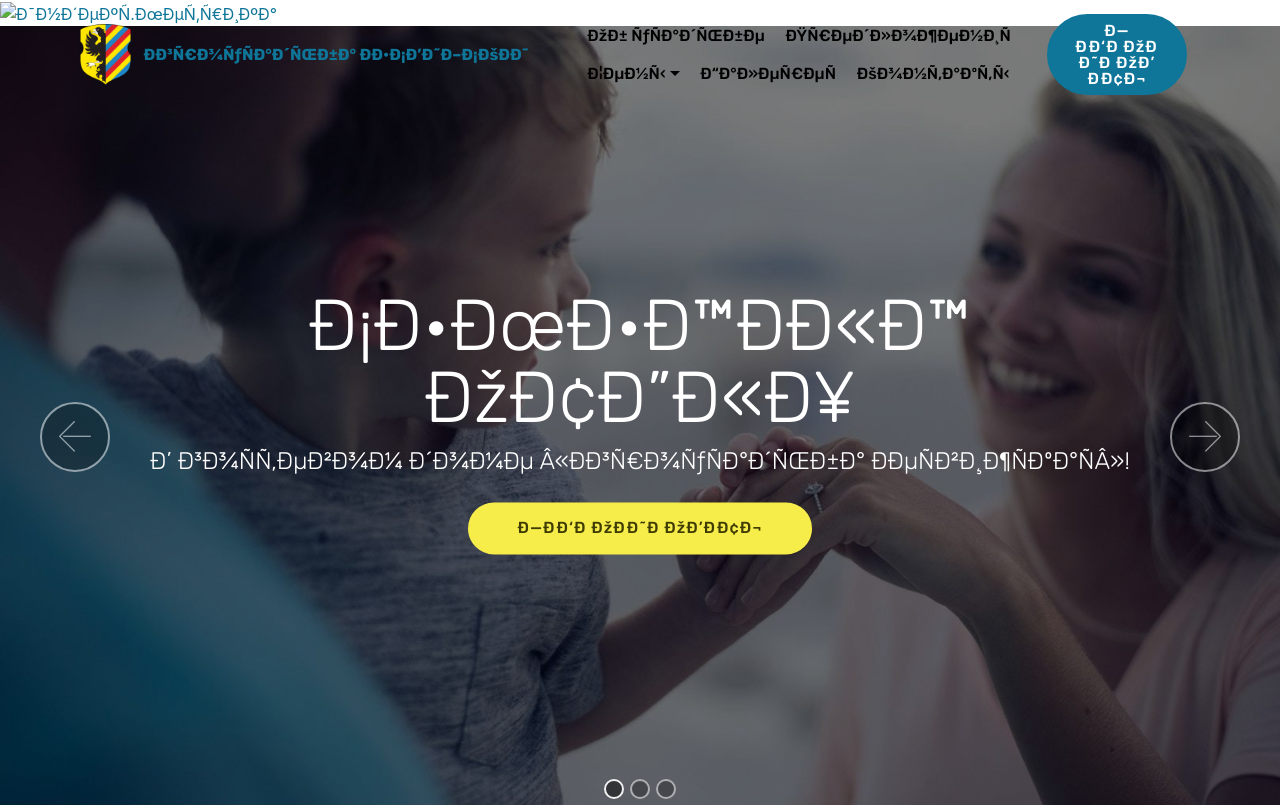
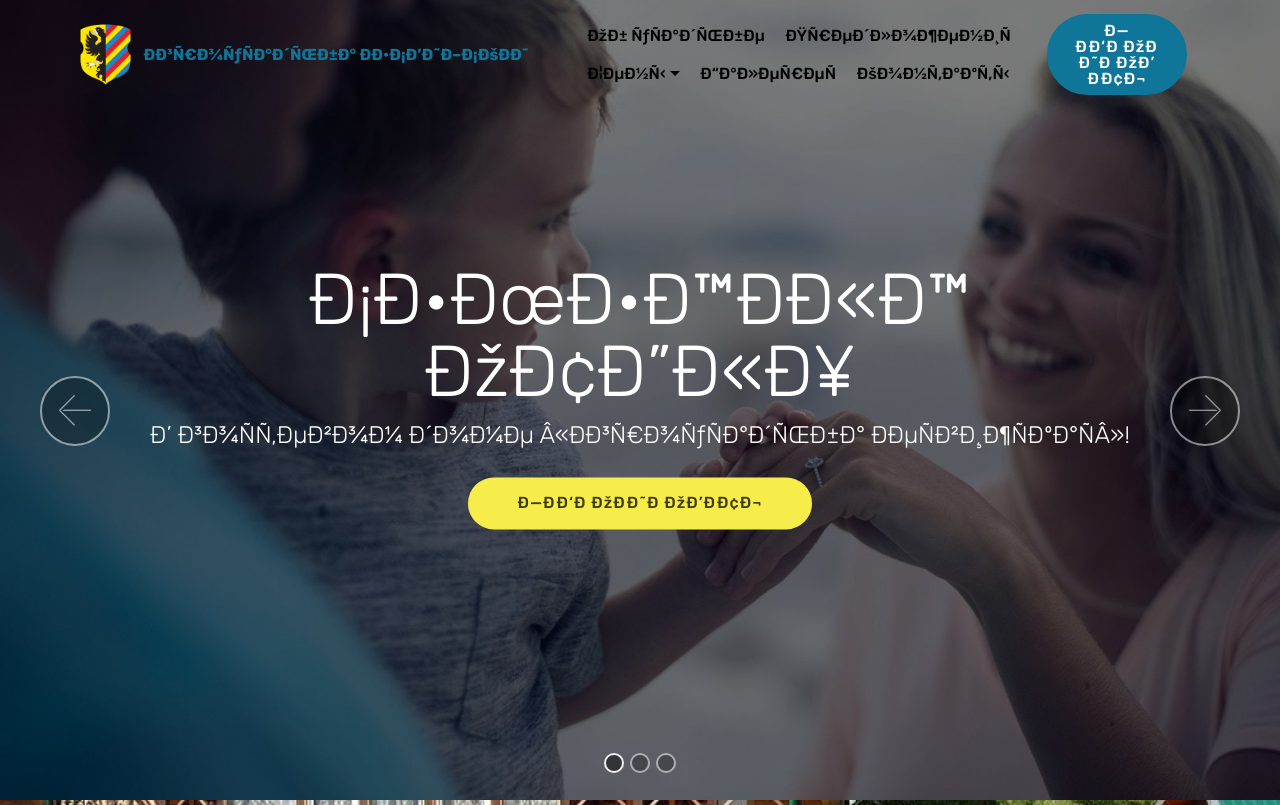
Before and after one commit to genadz7/genadz7.github.io, a plain HTML site: page index.html in a window 1280 px wide. Shown: the top 805 px of the page. Drawn offline with Linux system fonts and the light colour scheme; files whose address does not match are found by name.

Commit message:
Update index.html

```diff
--- a/index.html
+++ b/index.html
@@ -2,11 +2,7 @@
 <html >
 <head>
 
-  <!-- Yandex.Metrika informer -->
-<a href="https://metrika.yandex.ru/stat/?id=35834445&amp;from=informer"
-target="_blank" rel="nofollow"><img src="https://informer.yandex.ru/informer/35834445/3_1_FFFFFFFF_EFEFEFFF_0_pageviews"
-style="width:88px; height:31px; border:0;" alt="Яндекс.Метрика" title="Яндекс.Метрика: данные за сегодня (просмотры, визиты и уникальные посетители)" class="ym-advanced-informer" data-cid="35834445" data-lang="ru" /></a>
-<!-- /Yandex.Metrika informer -->
+  <script type="text/javascript">!function(){var t=document.createElement("script");t.type="text/javascript",t.async=!0,t.src="https://vk.com/js/api/openapi.js?154",t.onload=function(){VK.Retargeting.Init("VK-RTRG-247740-tTmO"),VK.Retargeting.Hit()},document.head.appendChild(t)}();</script><noscript><img src="https://vk.com/rtrg?p=VK-RTRG-247740-tTmO" style="position:fixed; left:-999px;" alt=""/></noscript>
 
 <!-- Yandex.Metrika counter -->
 <script type="text/javascript" >
```
